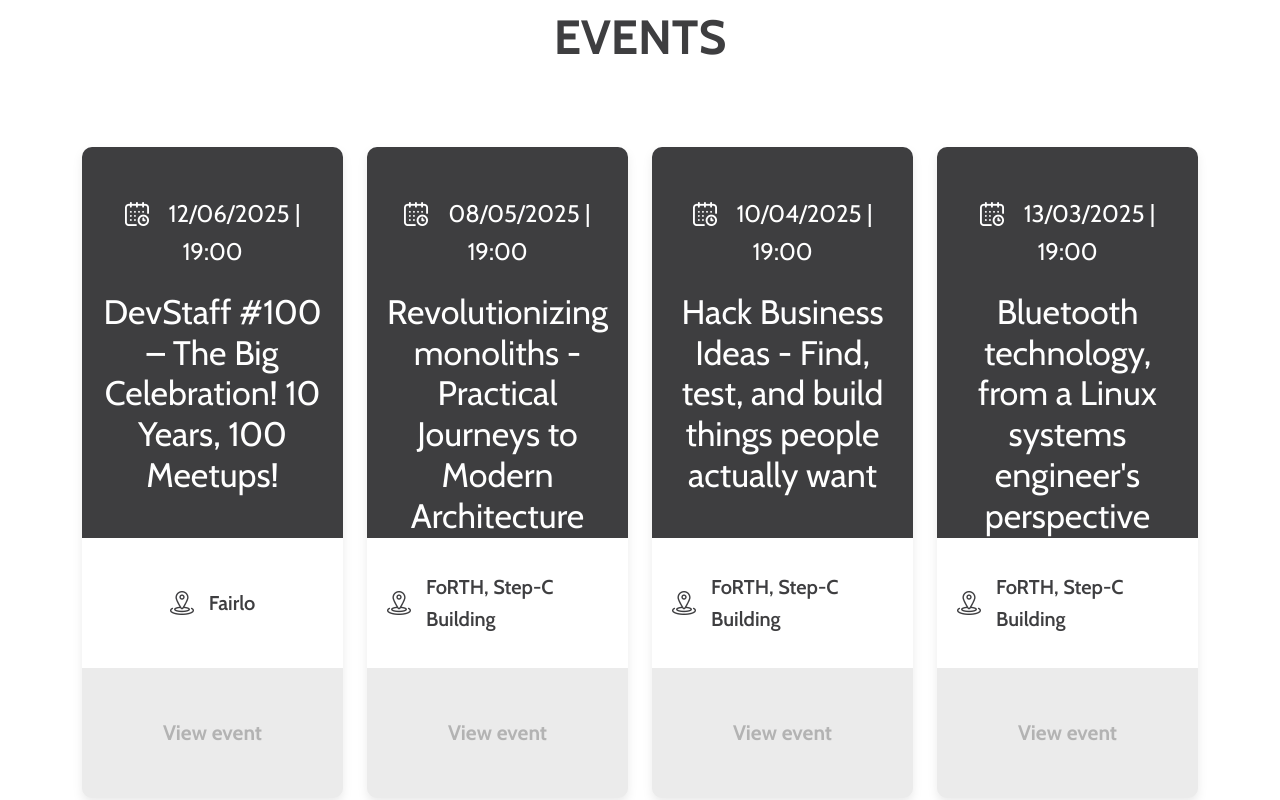
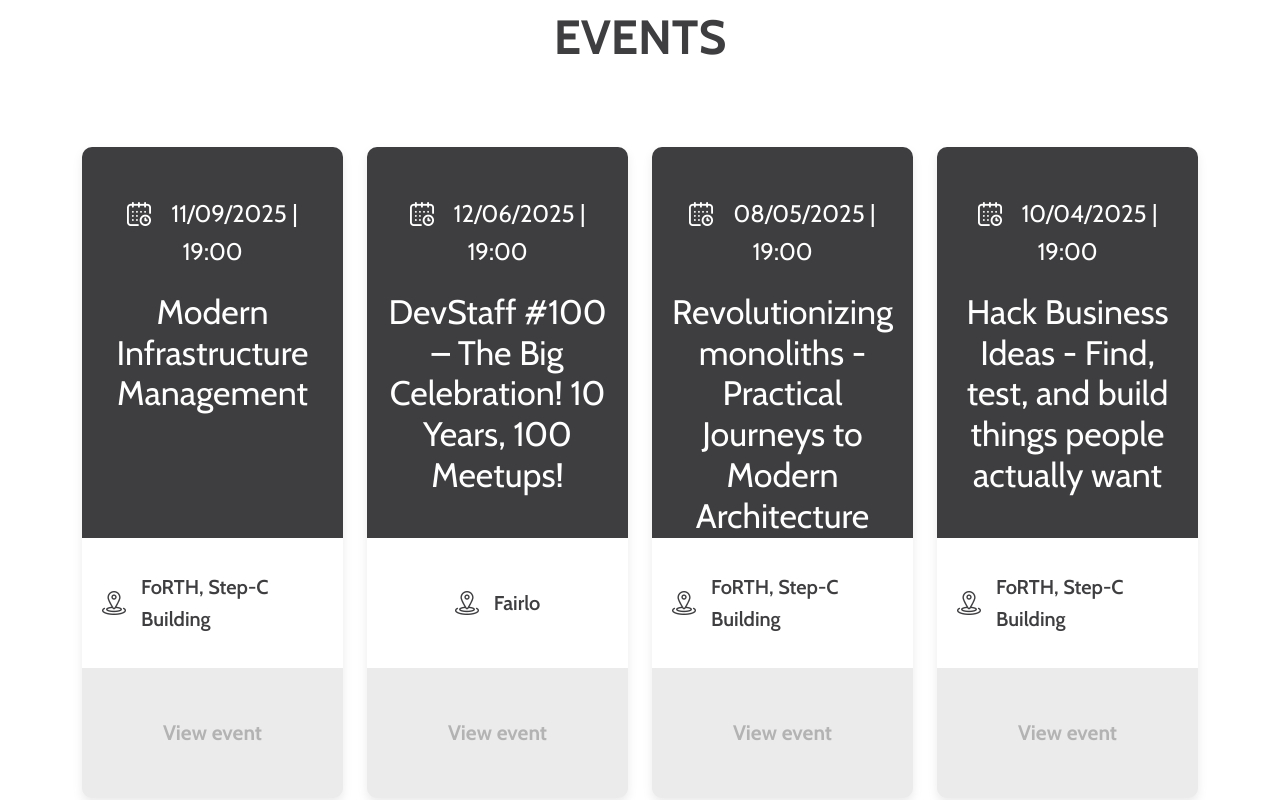
Before and after one commit to devstaff-crete/devstaff-website, a Next.js app: page / in a window 1280 px wide. Shown: the part 1520-2320 px from the top of the page. Built offline with nearby package versions, Linux system fonts and the light colour scheme.

Commit message:
Add meetup 101

```diff
--- a/data/events.ts
+++ b/data/events.ts
@@ -8,6 +8,14 @@ type Event = {
 };
 
 export const events: Event[] = [
+  {
+    date: '11/09/2025',
+    time: '19:00',
+    title: 'Modern Infrastructure Management',
+    location: 'FoRTH, Step-C Building',
+    locationUrl: 'https://goo.gl/maps/ZpCiitT3yDCcpumd9',
+    eventUrl: 'https://www.meetup.com/devstaff/events/310750186/'
+  },
   {
     date: '12/06/2025',
     time: '19:00',
```
